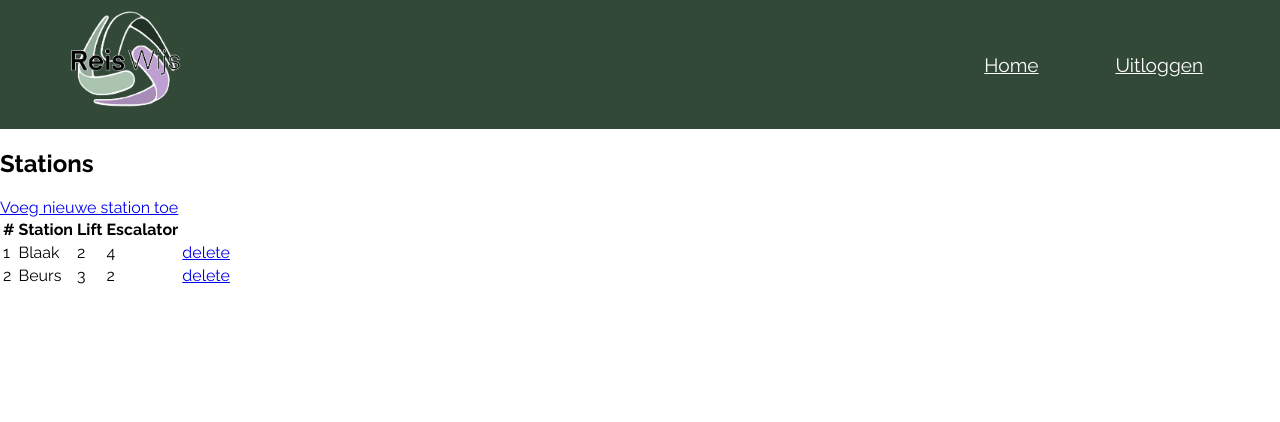
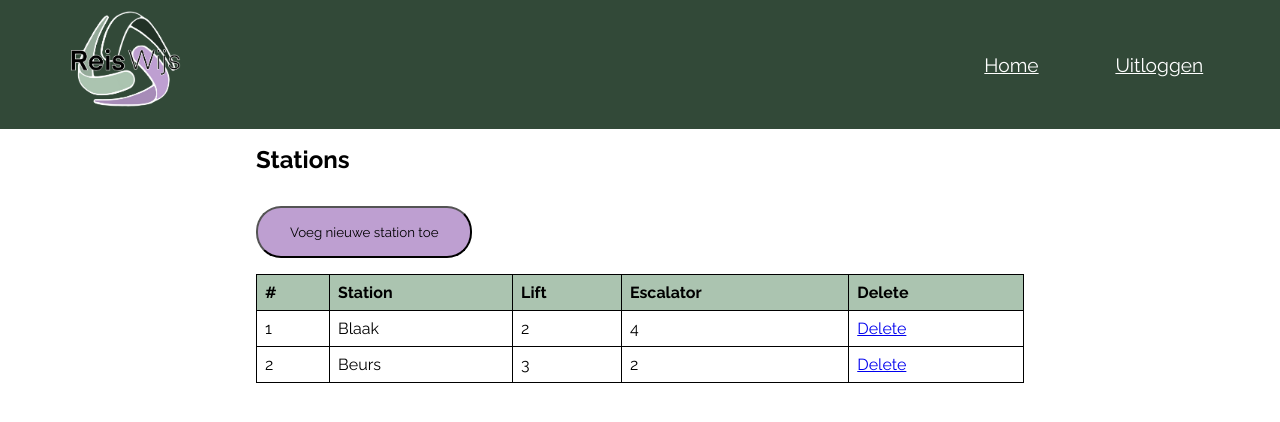
Before and after one commit to RickDeGroot1/CLE-3, a PHP site: page /admin-stations.php in a window 1280 px wide. Shown: the top 422 px of the page. Run offline with PHP 8.4, Linux system fonts and the light colour scheme; data comes from the database, SQL or seed files in the repository.

Commit message:
css van de admin tabbelen

```diff
--- a/admin-stations.php
+++ b/admin-stations.php
@@ -46,18 +46,17 @@ mysqli_close($db);
 </header>
 
 <main>
-    <h2>Stations</h2>
-    <a href="add-station.php">Voeg nieuwe station toe</a>
-    <table>
-        <thead>
+    <h2 id="admin-title">Stations</h2>
+    <a href="add-station.php">
+        <button id="add-station">Voeg nieuwe station toe</button></a>
+    <table id="admin-list">
         <tr>
             <th>#</th>
             <th>Station</th>
             <th>Lift</th>
             <th>Escalator</th>
+            <th>Delete</th>
         </tr>
-        </thead>
-        <tbody>
         <?php foreach ($stations as $index => $station) { ?>
             <tr>
                 <td><?= $index + 1 ?></td>
@@ -65,11 +64,10 @@ mysqli_close($db);
                 <td><?= $station['lift'] ?></td>
                 <td><?= $station['escalator'] ?></td>
                 <td>
-                    <a href="stations-delete.php?id=<?= $station['id']; ?>">delete</a>
+                    <a href="stations-delete.php?id=<?= $station['id']; ?>">Delete</a>
                 </td>
             </tr>
         <?php } ?>
-        </tbody>
     </table>
 </main>
 </body>
--- a/styles/admin.css
+++ b/styles/admin.css
@@ -6,3 +6,29 @@
     font-size: 1rem;
     margin:2vh 0;
 }
+
+#admin-title, #add-station {
+    margin: 2vh 0 2vh 20vw;
+}
+
+#add-station{
+    padding: 2vh 2.5vw;
+    background-color: #be9fd1;
+    border-radius: 25px;
+}
+
+#admin-list{
+    border-collapse: collapse;
+    width: 60%;
+    margin: auto;
+    text-align: left;
+}
+
+#admin-list td, #admin-list th {
+    border: 1px solid black;
+    padding: 8px;
+}
+
+#admin-list th  {
+    background-color: #ABC4B0;
+}
```
Also changed, not shown: admin-comments.php (+4 -7 lines).
